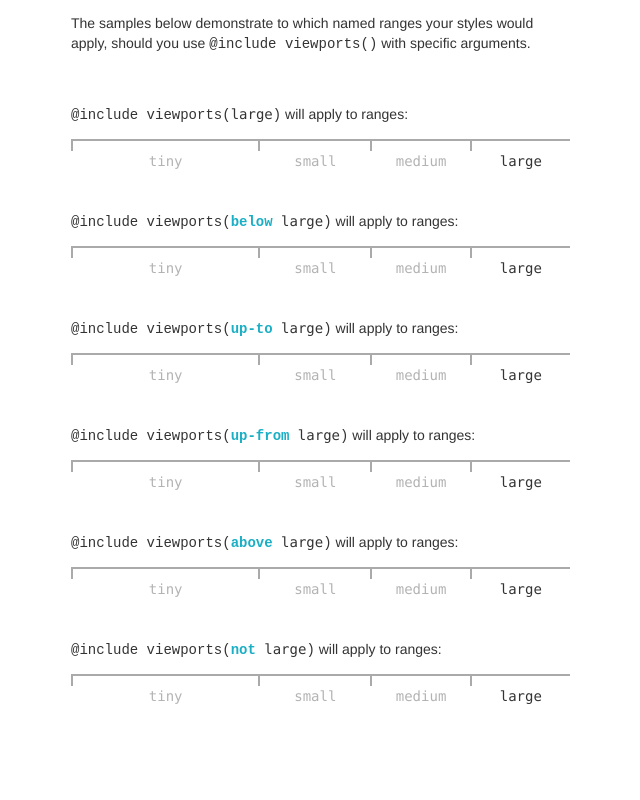
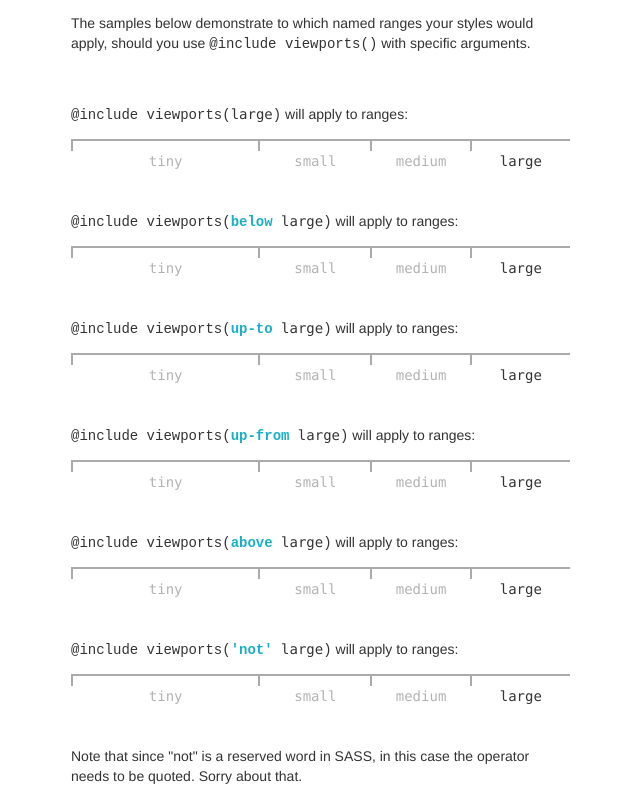
Before and after one commit to jareware/viewports, a website: page index.html in a window 1280 px wide. Shown: the part 393-1193 px from the top of the page, without its empty margins (319-959 px from the left). Before the commit the page ends 1139 px from the top, so only its background shows below. Drawn offline with nearby package versions, Linux system fonts and the light colour scheme; files that its build step writes are made by us from their sources.

Commit message:
Quoted "not" in the sample queries.

```diff
--- a/index.html
+++ b/index.html
@@ -70,7 +70,7 @@
         <li class="query-above"></li>
     </ul>
 
-    <p><code>@include viewports(<span class="emphasized">not</span> <span class="current-range-name"></span>)</code> will apply to ranges:</p>
+    <p><code>@include viewports(<span class="emphasized">'not'</span> <span class="current-range-name"></span>)</code> will apply to ranges:</p>
     <ul class="range-scale with-range-names with-current-highlighted">
         <!-- prepare for at most 10 defined ranges: -->
         <li></li><li></li><li></li><li></li><li></li><li></li><li></li><li></li><li></li><li></li>
@@ -83,6 +83,7 @@
         <li class="query-not"></li>
         <li class="query-not"></li>
     </ul>
+    <p>Note that since &quot;not&quot; is a reserved word in SASS, in this case the operator needs to be quoted.  Sorry about that.</p>
 
     <script>
         (function() {
```
